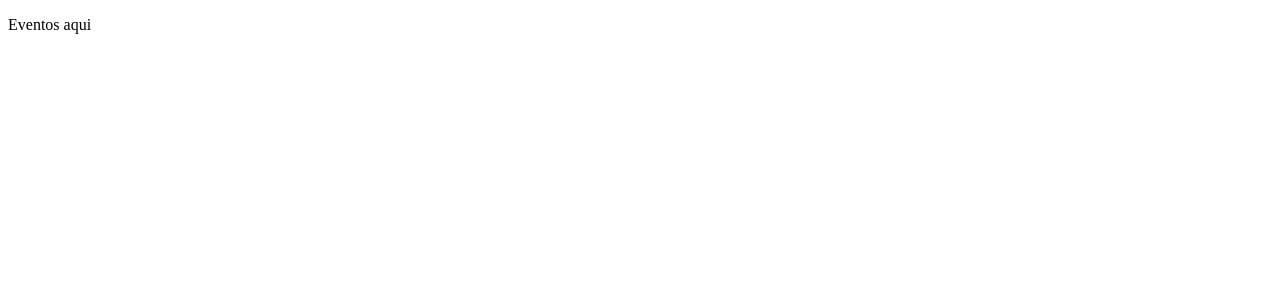
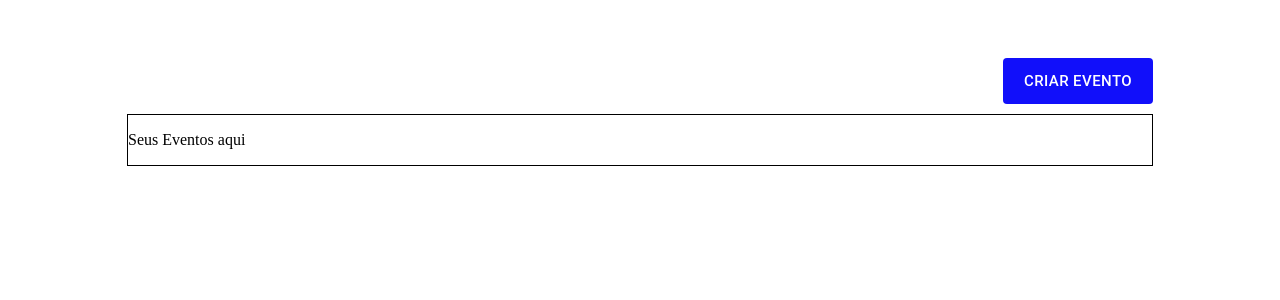
Before and after one commit to joaumsud/Gymbro, a Next.js app in the folder gymbro-front/: page /Events in a window 1280 px wide. Shown: the top 300 px of the page. Built offline with nearby package versions, Linux system fonts and the light colour scheme.

Commit message:
Integra Eventos

```diff
--- a/gymbro-front/src/components/ModalCreateEvent/index.tsx
+++ b/gymbro-front/src/components/ModalCreateEvent/index.tsx
@@ -1,6 +1,8 @@
-import { Button, Modal, Box, Typography, Grid } from "@mui/material";
+import { Button, Modal, Box, Typography, Grid, TextField } from "@mui/material";
 import React, { useState } from "react";
 import './style.css'
+import { useForm, SubmitHandler } from "react-hook-form";
+
 const style = {
     position: 'absolute' as 'absolute',
     top: '50%',
@@ -14,15 +16,16 @@ const style = {
 };
 
 
-export const ModalCreateEvent: React.FC = () => {
+const ModalCreateEvent: React.FC = () => {
     const [open, setOpen] = useState(false);
     const handleOpen = () => setOpen(true);
     const handleClose = () => setOpen(false);
+
     return (
         <>
             <div>
-                <Grid style={{ display: 'flex', justifyContent: 'center' }}>
-                    <Button onClick={handleOpen} className="btn-add">Criar Evento</Button>
+                <Grid>
+                    <Button onClick={handleOpen} className="btn-add" >Criar Evento</Button>
                 </Grid>
                 <Modal
                     open={open}
@@ -32,7 +35,7 @@ export const ModalCreateEvent: React.FC = () => {
                 >
                     <Box sx={style}>
                         <form>
-
+                            <TextField id="outlined-basic" label="Outlined" variant="outlined" />
                         </form>
                     </Box>
                 </Modal>
@@ -40,3 +43,5 @@ export const ModalCreateEvent: React.FC = () => {
         </>
     )
 }
+
+export default ModalCreateEvent
--- a/gymbro-front/src/components/ModalCreateEvent/style.css
+++ b/gymbro-front/src/components/ModalCreateEvent/style.css
@@ -1,11 +1,11 @@
 .btn-add {
-    width: 200px;
-    padding: 25px;
-    font-size: 18px;
-    background-color: #110FFA;
-    color: white;
+    width: 150px!important;
+    padding: 10px 20px!important;
+    font-size: 15px!important;
+    background-color: #110FFA!important;
+    color: white!important;
 }
 
 .btn-add:hover{
-    background-color: #110FFA;
+    background-color: #110FFA!important;
 }
--- a/gymbro-front/src/pages/Events/index.tsx
+++ b/gymbro-front/src/pages/Events/index.tsx
@@ -1,9 +1,19 @@
-
+import { Box, Button, Grid } from '@mui/material';
+import './style.css'
+import ModalCreateEvent from '../../components/ModalCreateEvent';
 
 const Events = () => {
     return (
-        <div>
-            <p>Eventos aqui</p>
+        <div className='div-style'>
+            <Box className='box-father-style'>
+                <Grid style={{ display: 'flex', justifyContent: 'end', marginBottom: '10px' }}>
+                    <ModalCreateEvent />
+                </Grid>
+                <Box className='box-style'>
+                    <p>Seus Eventos aqui</p>
+                </Box>
+            </Box>
+
         </div>
     )
 }
--- /dev/null
+++ b/gymbro-front/src/pages/Events/style.css
@@ -0,0 +1,17 @@
+.div-style{
+    display: flex;
+    justify-content: center;
+    align-items: center;
+    padding: 10px 10px;
+}
+
+.box-father-style{
+    margin-top: 40px;
+}
+
+.box-style{
+
+    border: 1px solid black;
+    width: 80vw;
+    /* height: 80vh; */
+}
--- a/gymbro-front/src/services/providers/index.ts
+++ b/gymbro-front/src/services/providers/index.ts
@@ -6,7 +6,7 @@ const Api = axios.create({
 })
 
 Api.interceptors.request.use((config) => {
-    const token = (): string => Cookies.get('acessToken') || '';
+    const token = Cookies.get('refreshToken') || '';
     const isAuthenticationRequest = config.url === `/auth/login` || config.url === '/auth/signup'
 
     if (!isAuthenticationRequest && token) {
```
Also changed, not shown: gymbro-front/src/components/MapEvents/index.tsx (+19 -2 lines), gymbro-front/src/components/PopUpEvents/index.tsx (added, +20 -0 lines), gymbro-front/src/models/Events/index.ts (+9 -9 lines), gymbro-front/src/services/events.service.ts (added, +11 -0 lines).
